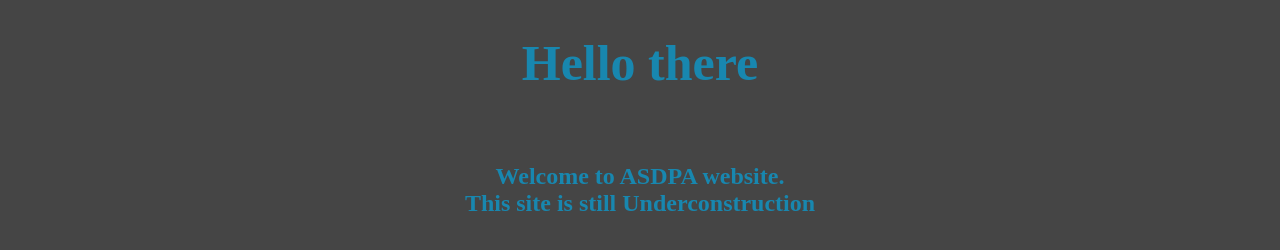
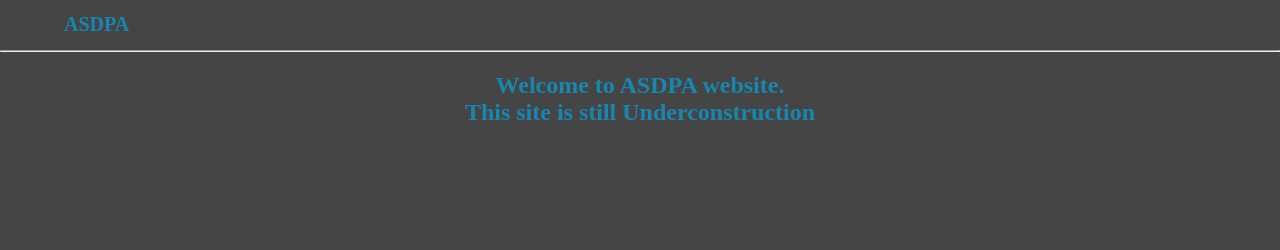
Before and after one commit to ASDPA-AL-ADHAN-BD/ASDPA, a plain HTML site: page Index.html in a window 1280 px wide. Drawn offline with Linux system fonts and the light colour scheme.

Commit message:
0.11
Co-Authored-By: Usman1001 <140292368+Usman1001@users.noreply.github.com>

```diff
--- a/Index.html
+++ b/Index.html
@@ -7,8 +7,10 @@
     <link rel="stylesheet" href="main.css">
 </head>
 <body>
-    <h1 id="head">Hello there</h1>
-    <br>
+    <div class="header">
+        <h1 class="asdpa_1">ASDPA</h1>
+    </div>
+    <hr>
     <h2 id="Subject">Welcome to ASDPA website.<br>This site is still Underconstruction</h2>
 
 </body>
--- a/main.css
+++ b/main.css
@@ -1,10 +1,15 @@
 body{
+    padding: 0px;
+    margin: 0px;
     background-color: rgb(69, 69, 69);
     color: rgb(24, 135, 175);
     text-align: center;
 }
 
-#head{
-    font-size: 50px;
-
+.header{
+    font-size: 25px;
+    text-align: justify;
 }
+.asdpa_1{
+    font-size: 20px;padding-left: 5%;
+}
```
